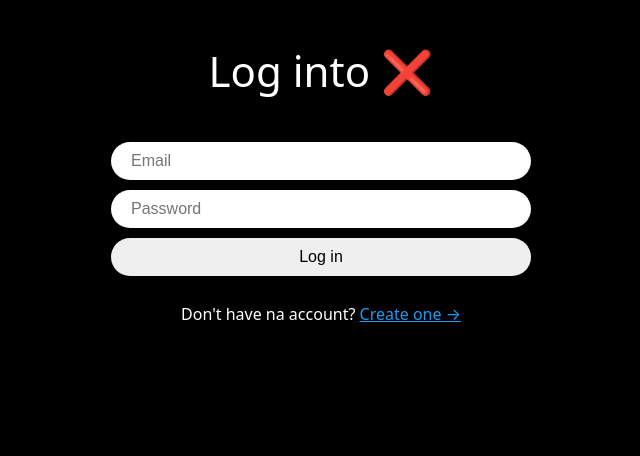
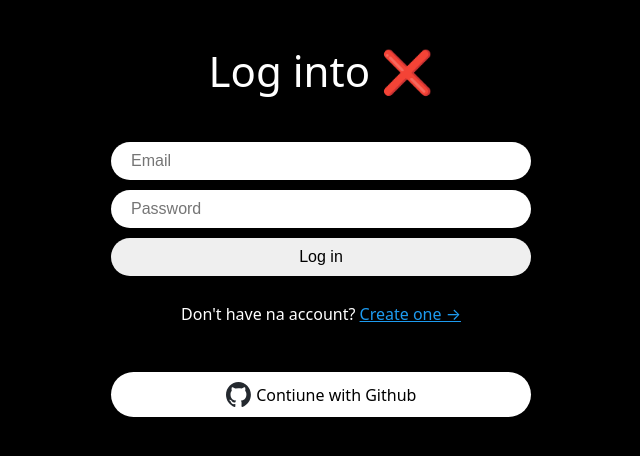
Before and after one commit to YooHyeok/ts-react-vite-jwitter-app, a React (Vite) app: page /login in a window 1280 px wide. Shown: the top 456 px of the page, without its empty margins (319-959 px from the left). Built offline with nearby package versions, Linux system fonts and the light colour scheme.

Commit message:
feat: GithubButton - 로그인 기능 로직 완성 및 적용

```diff
--- a/src/components/github-btn.tsx
+++ b/src/components/github-btn.tsx
@@ -1,4 +1,9 @@
+import { GithubAuthProvider, signInWithPopup, signInWithRedirect } from "firebase/auth"
 import {styled} from "styled-components"
+import { auth } from "../routes/firebase"
+import { useNavigate } from "react-router-dom"
+
+import { FirebaseError } from "firebase/app"
 
 const Button = styled.span`
   margin-top: 50px;
@@ -22,9 +27,21 @@ const Logo = styled.img`
   height: 25px;
 `
 export default function GithubButton() {
+  const navigate = useNavigate();
+
+  const onClick = async() => {
+    try {
+      const provider = new GithubAuthProvider()
+      await signInWithPopup(auth, provider); // 팝업
+      // await signInWithRedirect(auth, provider); // 페이지로이동
+      navigate("/")
+    } catch (e) {
+      console.log(e)
+    }
+  }
 
   return (
-    <Button >
+    <Button onClick={onClick}>
       <Logo src="/github-logo.svg" />
       Contiune with Github
     </Button>
--- a/src/routes/create-account.tsx
+++ b/src/routes/create-account.tsx
@@ -4,6 +4,7 @@ import { Wrapper, Title, Form, Input, Error, Switcher } from "../components/auth
 import { auth } from "./firebase"
 import { Link, useNavigate } from "react-router-dom"
 import { FirebaseError } from "firebase/app"
+import GithubButton from "../components/github-btn"
 
 export default function CreateAccount() {
   const navigate = useNavigate();
@@ -63,6 +64,7 @@ export default function CreateAccount() {
     <Switcher>
       Already have an account?{" "}<Link to="/login">Log in &rarr;</Link>
     </Switcher>
+    <GithubButton/>
   </Wrapper>
   )
 }
--- a/src/routes/login.tsx
+++ b/src/routes/login.tsx
@@ -4,6 +4,7 @@ import { auth } from "./firebase"
 import { Link, useNavigate } from "react-router-dom"
 import { FirebaseError } from "firebase/app"
 import { Wrapper, Title, Form, Input, Error, Switcher } from "../components/auth-styled"
+import GithubButton from "../components/github-btn"
 
 export default function Login() {
   const navigate = useNavigate();
@@ -55,6 +56,7 @@ export default function Login() {
     <Switcher>
       Don't have na account?{" "}<Link to="/create-account">Create one &rarr;</Link>
     </Switcher>
+    <GithubButton/>
   </Wrapper>
   )
 }
```
